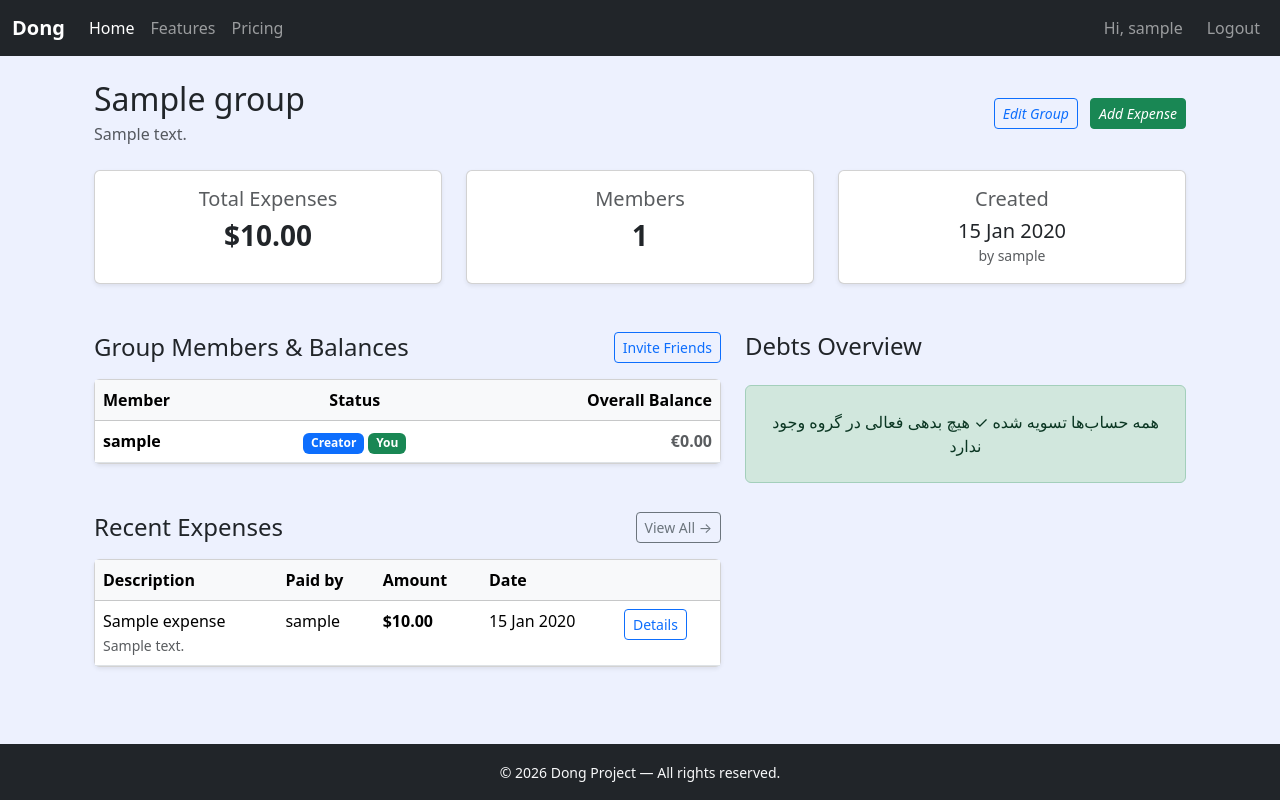
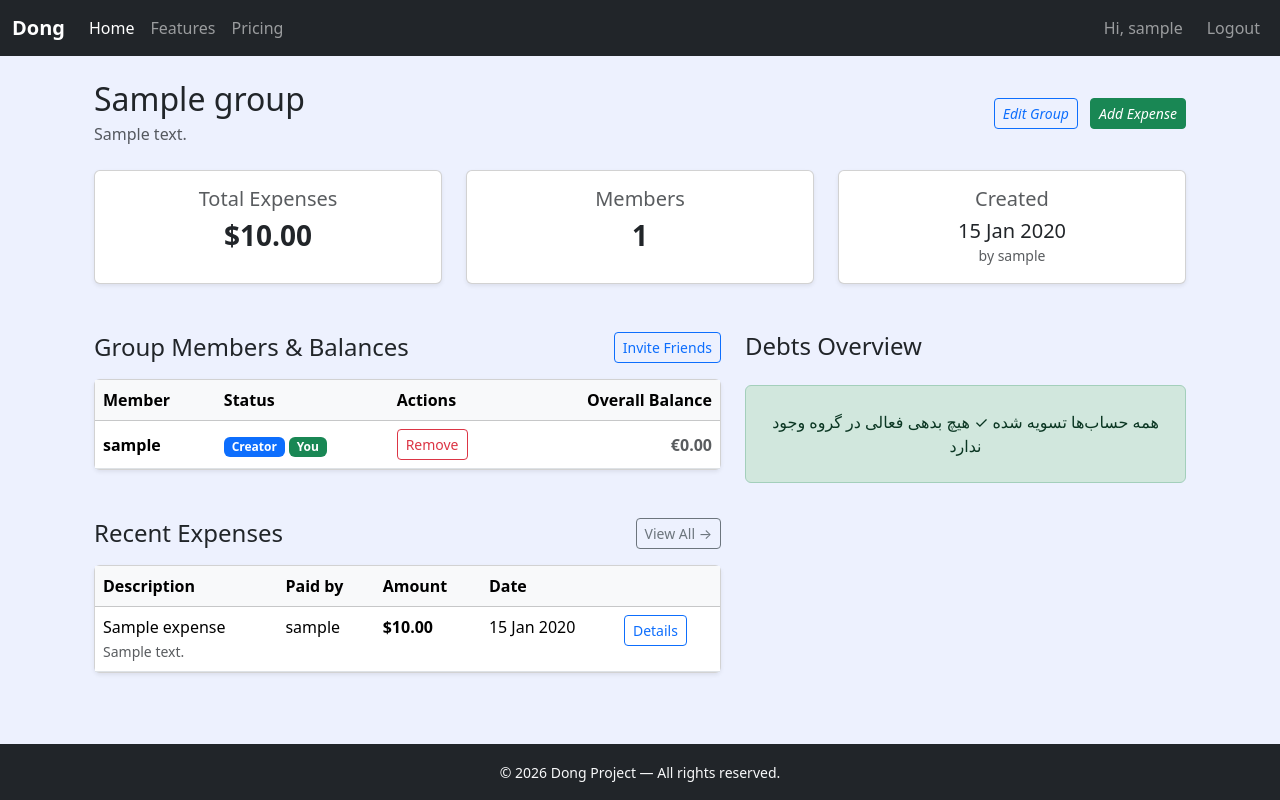
Before and after one commit to Toranjzardmr/Dong-Project, a Django app: page /groups/1/ in a window 1280 px wide. Run offline with Django 5.2, Linux system fonts and the light colour scheme; a user stored in the database is signed in; tables that the repository leaves empty hold one stand-in row (values such as "Sample post").

Commit message:
Group creators can now remove members that doesnt effect past ExpenseShares although it still has some bugs ig, also fixed some bugs on Login and Register UI

```diff
--- a/accounts/templates/accounts/login.html
+++ b/accounts/templates/accounts/login.html
@@ -4,7 +4,7 @@
 
 {% block body %}
 
-<div class="min-vh-100 d-flex align-items-center justify-content-center bg-light">
+<div class="min-vh-100 d-flex align-items-center justify-content-center">
     <div class="card shadow-lg border-0" style="max-width: 420px; width: 100%;">
         <div class="card-body p-5">
             <h2 class="text-center mb-4 fw-bold">Login</h2>
--- a/accounts/templates/accounts/register.html
+++ b/accounts/templates/accounts/register.html
@@ -8,7 +8,7 @@
 
 
 <div class="row justify-content-center">
-    <div class="col-md-6 col-lg-5">
+    <div class="col-md-6 col-lg-5 mt-5 pt-5">
 
         <div class="card shadow-lg border-0">
             <div class="card-body p-4">
--- a/core/templates/core/group_detail.html
+++ b/core/templates/core/group_detail.html
@@ -79,7 +79,10 @@
                                 <thead class="table-light">
                                     <tr>
                                         <th>Member</th>
-                                        <th class="text-center">Status</th>
+                                        <th {% if user != group.creator %}class="text-center"{% endif %}>Status</th>
+                                        {% if user == group.creator %}
+                                            <th>Actions</th>
+                                        {% endif %}
                                         <th class="text-end">Overall Balance</th>
                                     </tr>
                                 </thead>
@@ -89,7 +92,7 @@
                                             <td>
                                                 <strong>{{ member.username }}</strong>
                                             </td>
-                                            <td class="text-center">
+                                            <td {% if user != group.creator %}class="text-center"{% endif %}>
                                                 {% if member == group.creator %}
                                                     <span class="badge bg-primary">Creator</span>
                                                 {% endif %}
@@ -100,6 +103,11 @@
                                                     <span class="badge bg-secondary">Member</span>
                                                 {% endif %}
                                             </td>
+                                            {% if user == group.creator %}
+                                                <td>
+                                                    <a href="{% url 'core:member_remove' group.id member.id %}" class="btn btn-sm btn-outline-danger">Remove</a>
+                                                </td>
+                                            {% endif %}
                                             <td class="text-end fw-bold">
                                                 {% with balance=balances|get_item:member.username %}
                                                     {% if balance > 0 %}
--- a/core/urls.py
+++ b/core/urls.py
@@ -11,6 +11,7 @@ urlpatterns = [
     path('groups/<int:pk>/update/', views.group_update, name='group_update'),
     path('groups/<int:pk>/delete/', views.group_delete, name='group_delete'),
     path('groups/join/<uuid:invite_link>/', views.group_join, name='group_join'),
+    path('groups/<int:pk>/remove/<int:user_id>/', views.member_remove, name='member_remove'),
 
     #Expenses
     path('groups/<int:pk>/expenses/', views.group_expenses, name='group_expenses'),
--- a/core/views.py
+++ b/core/views.py
@@ -1,6 +1,7 @@
 from django.shortcuts import redirect, render, get_object_or_404, get_list_or_404
 from django.contrib import messages
 from . import models, forms
+from django.contrib.auth import get_user_model
 
 # Create your views here.
 
@@ -94,6 +95,23 @@ def group_join(request, invite_link):
 
     return redirect('core:group_detail', group.id)
 
+
+def member_remove(request, pk, user_id):
+
+    group = get_object_or_404(models.Group,pk = pk)
+    user_to_delete = get_object_or_404(get_user_model(), id = user_id)
+
+    if request.user != group.creator:
+        messages.error(request, "You don't have permission to remove members from this group.")
+        return redirect('core:group_detail', group.id)
+
+    group.members.remove(user_to_delete)
+    models.Expense.participants.through.objects.filter(expense__group=group, customuser=user_to_delete).delete()
+
+    messages.success(request, f"User '{user_to_delete.username}' has been removed from the group.")
+
+    return redirect('core:group_detail', group.id)
+
 """
 ================================
     Expense Views
--- a/static/css/main.css
+++ b/static/css/main.css
@@ -9,7 +9,7 @@ bottom:0;
 width:100%;
 }
 
-body{
+html, body {
     background-color: #EDF1FE;
 }
 
```
